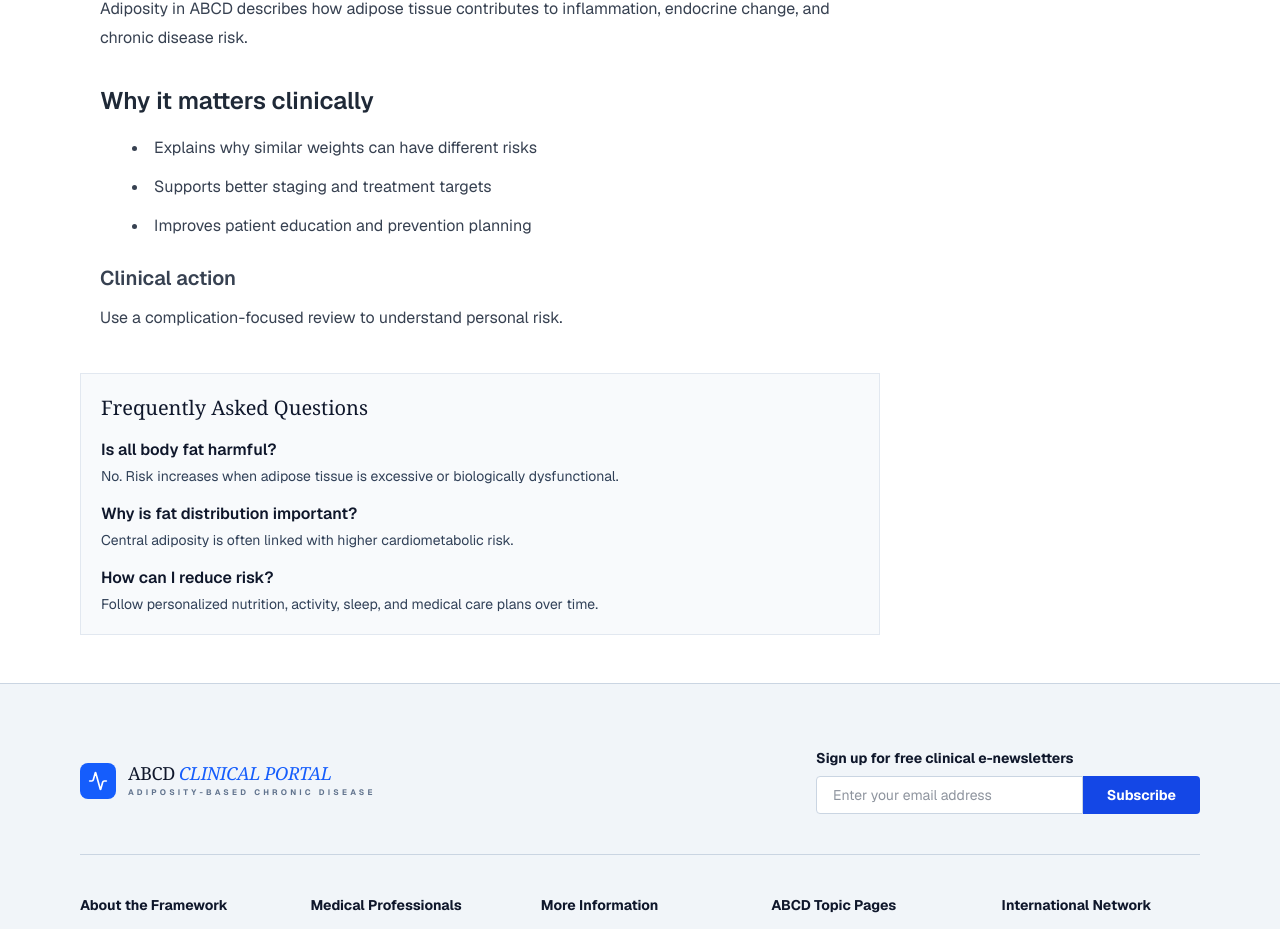
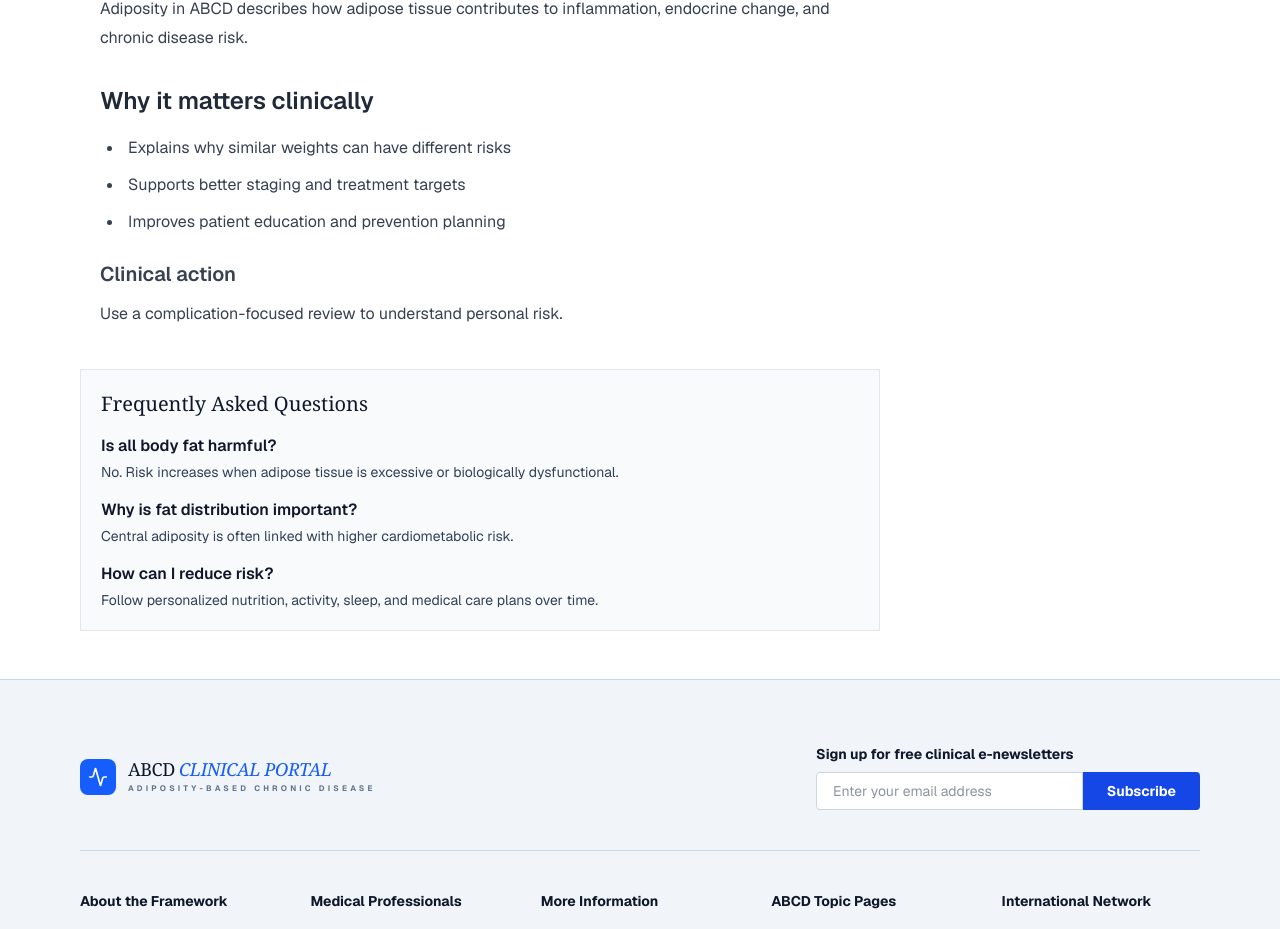
Before and after one commit to yash11255/ABCDH, a Next.js app: page /blog/adiposity-vs-fat-explained in a window 1280 px wide. Shown: the part 1040-1969 px from the top of the page. Built offline with nearby package versions, Linux system fonts and the light colour scheme; no server answers.

Commit message:
bullet points fix

```diff
--- a/src/app/globals.css
+++ b/src/app/globals.css
@@ -124,9 +124,20 @@ body {
 }
 
 .blog-content li {
-  margin-bottom: 10px;
-  margin-left: 8px;
-  list-style-position: inside !important;
+  margin-bottom: 8px;
+  margin-left: 0;
+  padding-left: 4px;
+  list-style-position: outside !important;
+}
+
+.blog-content li > p {
+  display: inline;
+  margin: 0;
+}
+
+.blog-content li > p + p {
+  display: block;
+  margin-top: 8px;
 }
 
 .blog-content strong {
```
